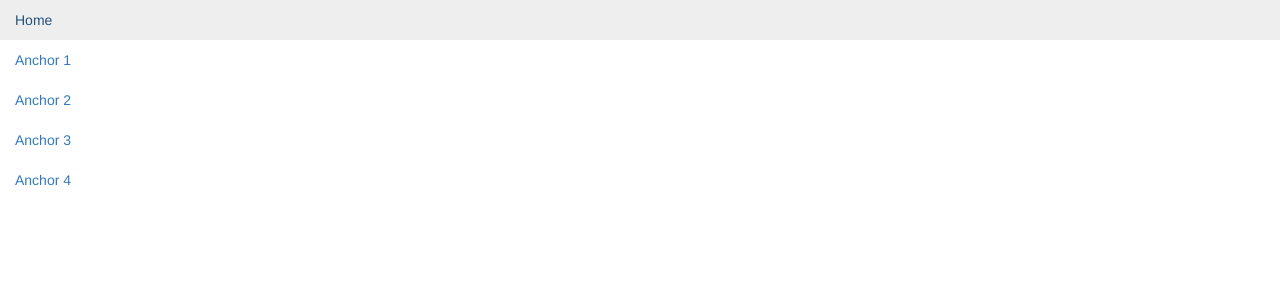
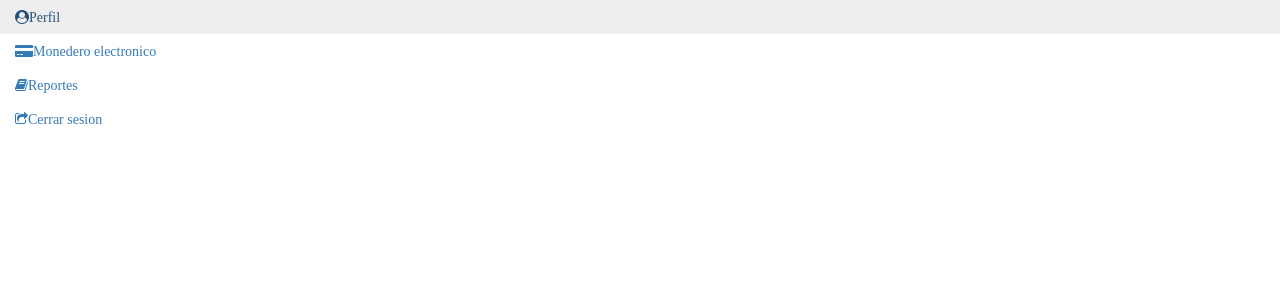
Before and after one commit to FaNnT0m/KISA, a Django app: page /base/ in a window 1280 px wide. Shown: the top 300 px of the page. Run offline with Django 3.2, Linux system fonts and the light colour scheme; parts of the project's set-up code (start-up, migrations or seed data) failed here and were passed over; some libraries are stand-ins or nearby versions.

Commit message:
Index page extends base style

```diff
--- a/templates/main/base.html
+++ b/templates/main/base.html
@@ -4,40 +4,43 @@
     <meta charset="UTF-8">
     <meta name="viewport" content="width=device-width, initial-scale=1.0">
     <link rel="stylesheet" href="https://maxcdn.bootstrapcdn.com/bootstrap/3.4.1/css/bootstrap.min.css">
+    <link rel="stylesheet" href="https://cdnjs.cloudflare.com/ajax/libs/font-awesome/4.7.0/css/font-awesome.min.css">
     <title>Document</title>
 </head>
 
 <body>
+    <div id="wrapper">
         <div id="sidebar-wrapper">
             <nav id="spy">
                 <ul class="sidebar-nav nav">
-                <li class="sidebar-brand">
-                    <a href="#home"><span class="fa fa-home solo">Home</span></a>
-                </li>
                     <li>
-                    <a href="#anch1" data-scroll>
-                        <span class="fa fa-anchor solo">Anchor 1</span>
+                        <a href="#">
+                            <span class=" fa fa-user-circle">Perfil</span>
                         </a>
                     </li>
                     <li>
-                    <a href="#anch2" data-scroll>
-                        <span class="fa fa-anchor solo">Anchor 2</span>
+                        <a href="#">
+                            <span class=" fa fa-credit-card-alt">Monedero electronico</span>
                         </a>
                     </li>
                     <li>
-                    <a href="#anch3" data-scroll>
-                        <span class="fa fa-anchor solo">Anchor 3</span>
+                        <a href="#">
+                            <span class="fa fa-book">Reportes</span>
                         </a>
                     </li>
                     <li>
-                    <a href="#anch4" data-scroll>
-                        <span class="fa fa-anchor solo">Anchor 4</span>
+                        <a href="#">
+                            <span class="fa fa-share-square-o">Cerrar sesion</span>
                         </a>
                     </li>
                 </ul>
             </nav>
         </div>
+    </div>
 
+    <div id="content" , name="content">
+        {% block content %} {% endblock %}
+    </div>
 </body>
 
 </html>
--- a/templates/main/index.html
+++ b/templates/main/index.html
@@ -1,2 +1,4 @@
-{% extends 'base.html' %}
-{% block content %}{% endblock %}
+{% extends 'main/base.html' %} {% block title %}Page{% endblock%} {% block content %}
+
+<h1>hola</h1>
+{% endblock %}
```
Lines whose indentation alone changed are shown as unchanged.
